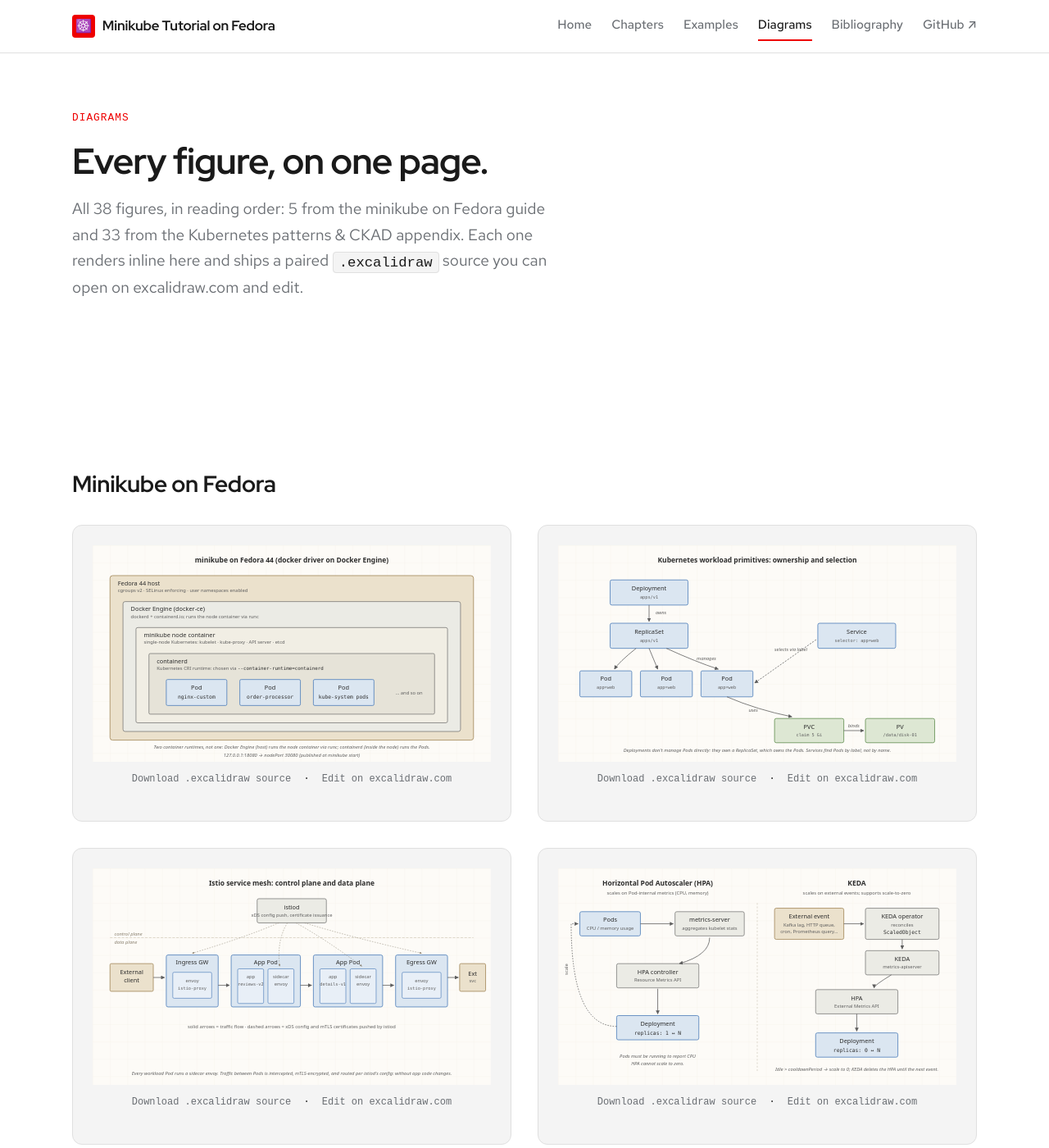
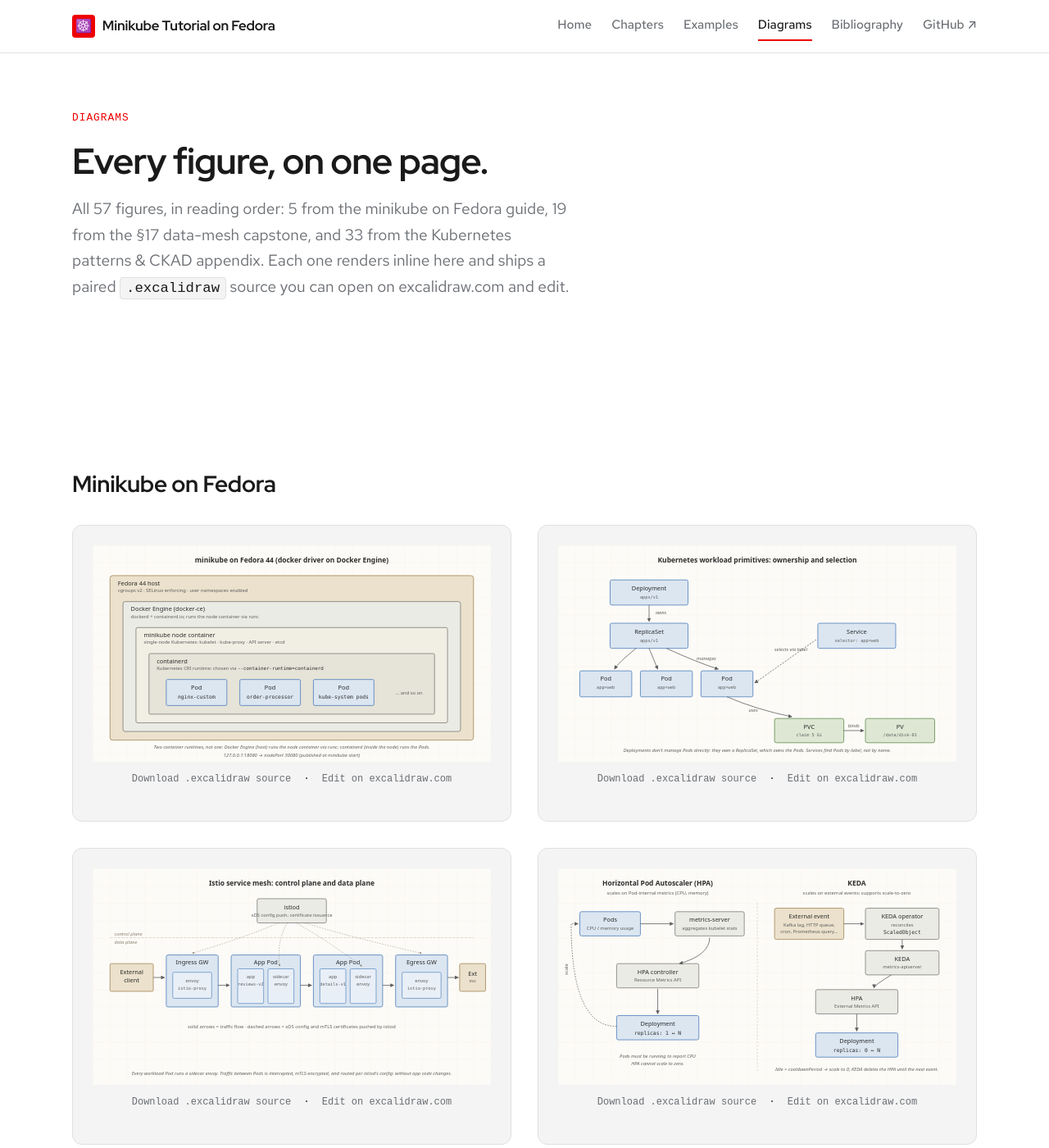
Before and after one commit to patterncatalyst/minikube-on-fedora, a Jekyll site: the page built from diagrams.html, in a window 1280 px wide and 1400 px high. Shown: the whole window at 82% size. Built offline with Jekyll 4.4.1, drawn with Linux system fonts in a browser that asks for light colours; some web fonts are replaced; some of the changed text lies outside the part shown.

Commit message:
docs(diagrams): add the 19 data-mesh capstone figures to the gallery (#24)
The /diagrams/ page covered the main tutorial and the appendix but skipped the
§17 capstone. Add the 19 capstone figures (17-*) in chapter reading order,
under their own heading, each with its chapter alt text and .excalidraw source.
57 figures total (5 + 19 + 33).

Note: 5 built 17-* assets (17-value-* and 17-trusted-supply-chain) are not
embedded in any chapter or deck and are left out as orphans.

```diff
--- a/diagrams.html
+++ b/diagrams.html
@@ -23,10 +23,10 @@
     <span class="hero__eyebrow">Diagrams</span>
     <h1>Every figure, on one page.</h1>
     <p class="hero__lead">
-      All 38 figures, in reading order: 5 from the minikube on Fedora guide and
-      33 from the Kubernetes patterns &amp; CKAD appendix. Each one renders
-      inline here and ships a paired <code>.excalidraw</code> source you can
-      open on excalidraw.com and edit.
+      All 57 figures, in reading order: 5 from the minikube on Fedora guide, 19
+      from the §17 data-mesh capstone, and 33 from the Kubernetes patterns &amp;
+      CKAD appendix. Each one renders inline here and ships a paired
+      <code>.excalidraw</code> source you can open on excalidraw.com and edit.
     </p>
   </div>
 </section>
@@ -40,6 +40,33 @@
       {%- include excalidraw.html file="11-istio-mesh" alt="Istio service mesh: control plane and data plane" caption="" -%}
       {%- include excalidraw.html file="12-hpa-vs-keda" alt="HPA vs KEDA scaling models" caption="" -%}
       {%- include excalidraw.html file="12-keda-http-addon" alt="KEDA HTTP add-on data flow" caption="" -%}
+    </div>
+  </div>
+</section>
+
+<section class="section">
+  <div class="container">
+    <h2>Capstone: data mesh on minikube (§17)</h2>
+    <div class="diagram-gallery">
+      {%- include excalidraw.html file="17-monolith-to-mesh" alt="From a monolithic data platform to a mesh of data products" caption="" -%}
+      {%- include excalidraw.html file="17-operational-vs-analytical" alt="Operational vs. analytical data planes" caption="" -%}
+      {%- include excalidraw.html file="17-data-mesh-four-principles" alt="The four principles and how they map to Kubernetes primitives" caption="" -%}
+      {%- include excalidraw.html file="17-platform-planes" alt="The three planes of the self-serve data platform" caption="" -%}
+      {%- include excalidraw.html file="17-principles-to-pieces" alt="Each of the four principles and the OpenShift/Kubernetes pieces that deliver it: one picture of the mapping" caption="" -%}
+      {%- include excalidraw.html file="17-capstone-data-mesh" alt="Final project architecture: data mesh on minikube" caption="" -%}
+      {%- include excalidraw.html file="17-data-product-anatomy" alt="Anatomy of a data product: ports in, ports out, transformation and governance inside" caption="" -%}
+      {%- include excalidraw.html file="17-capstone-contracts" alt="Each service's contract surface: OpenAPI, Protobuf, schema, SDL" caption="" -%}
+      {%- include excalidraw.html file="17-capstone-contract-flow" alt="How a contract flows: the runtime path versus the discovery path" caption="" -%}
+      {%- include excalidraw.html file="17-contracts-registry-catalog" alt="Contracts in the registry, discovery and lineage in the catalog" caption="" -%}
+      {%- include excalidraw.html file="17-api-implementations" alt="Four protocols by role: REST at the edge, gRPC between services, GraphQL composing reads, events on the async backbone" caption="" -%}
+      {%- include excalidraw.html file="17-analytical-data-composition" alt="How analytical data is composed across domains into a served product" caption="" -%}
+      {%- include excalidraw.html file="17-ingestion-streaming-sourcing" alt="Domain events and change-data-capture feeding the analytical side" caption="" -%}
+      {%- include excalidraw.html file="17-service-mesh" alt="The final project's mesh in canary mode: sidecars beside each product, mTLS between them, weights moving traffic from v1 to v2" caption="" -%}
+      {%- include excalidraw.html file="17-keda-lag" alt="KEDA scaling notification-service on Kafka consumer-group lag: scaling to zero when the backlog is empty, back up as events arrive" caption="" -%}
+      {%- include excalidraw.html file="17-keda-http" alt="Why the HTTP scaler goes on the gateway and not on the canaried order-service: matching the scaler to the workload" caption="" -%}
+      {%- include excalidraw.html file="17-three-signals" alt="The three signals: metrics, traces, and logs, and the question each answers about a request crossing products" caption="" -%}
+      {%- include excalidraw.html file="17-observability-stack" alt="The observability stack: sidecars emit, Prometheus scrapes metrics, Tempo stores spans, Grafana correlates them, Kiali shows the live topology" caption="" -%}
+      {%- include excalidraw.html file="17-reference-data-mesh-architecture" alt="A reference data-mesh architecture: products, planes, and the observability that spans them" caption="" -%}
     </div>
   </div>
 </section>
```
